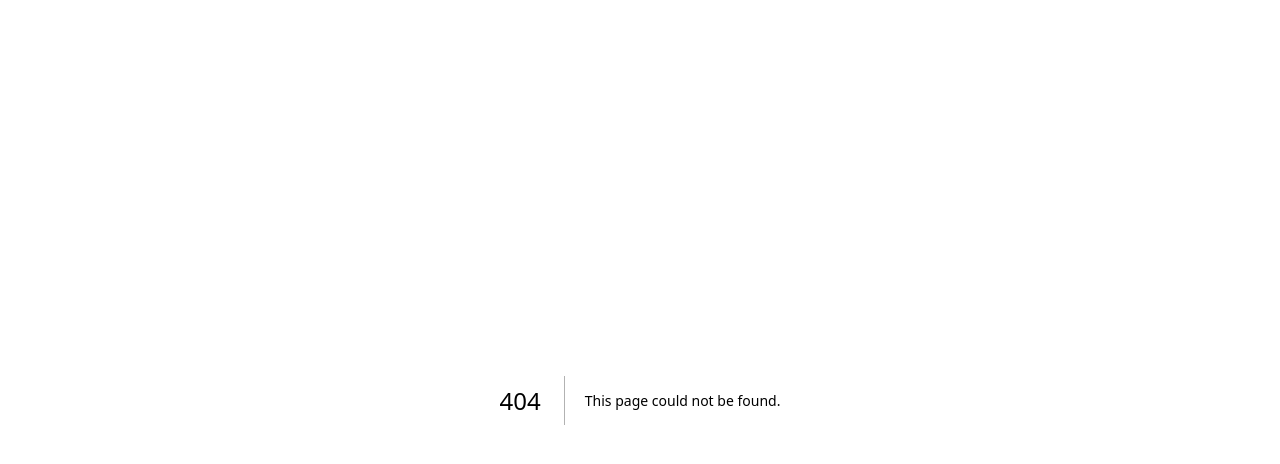
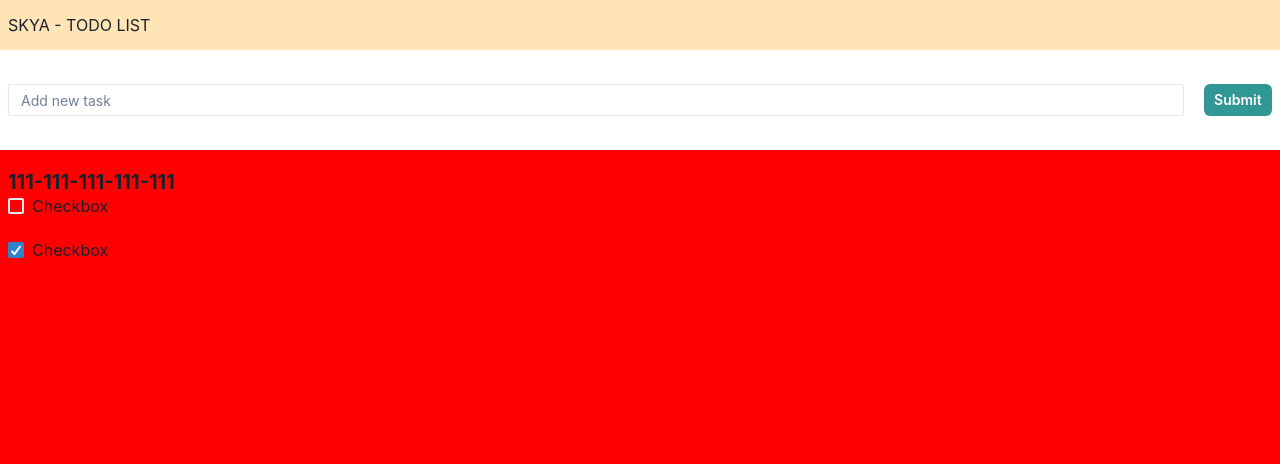
Before and after one commit to Dlumior/new_todolist, a Next.js app: page /topic/111-111-111-111-111 in a window 1280 px wide. Before the commit this address had no page. Shown: the top 464 px of the page. Built offline with nearby package versions, Linux system fonts and the light colour scheme.

Commit message:
Add task page

```diff
--- a/src/components/Layout/MainLayout.tsx
+++ b/src/components/Layout/MainLayout.tsx
@@ -5,7 +5,7 @@ import { CustomModal } from "@/components/Elements/CustomModal";
 
 type MainLayoutProps = {
   children: ReactNode;
-  handleAdd: Dispatch<ActionAdd | ActionRemove>;
+  handleAdd?: Dispatch<ActionAdd | ActionRemove>;
 };
 export const MainLayout: FC<MainLayoutProps> = (props) => {
   const { children, handleAdd } = props;
--- /dev/null
+++ b/src/components/Layout/TopicLayout.tsx
@@ -0,0 +1,69 @@
+import { FC, ReactNode } from "react";
+import { Box, Button, FormControl, FormErrorMessage, FormLabel, Input, Text } from "@chakra-ui/react";
+import { useForm } from "react-hook-form";
+
+type TopicLayoutProps = {
+  children: ReactNode;
+};
+
+type FormData = {
+  task: string;
+};
+export const TopicLayout: FC<TopicLayoutProps> = (props) => {
+  const { children } = props;
+
+  const {
+    handleSubmit,
+    register,
+    formState: { errors, isSubmitting },
+  } = useForm<FormData>();
+
+  function onSubmit(values: FormData) {
+    console.log(values);
+  }
+  return (
+    <>
+      <Box position={"sticky"} h={"50px"} bgColor={"moccasin"} display={"flex"} alignItems={"center"} p={2}>
+        <Text>SKYA - TODO LIST</Text>
+      </Box>
+      <Box position={"sticky"} h={"100px"} display={"flex"} p={2} justifyContent={"center"}>
+        <Box
+          as={"form"}
+          w={"100%"}
+          gap={5}
+          onSubmit={handleSubmit(onSubmit)}
+          display={"flex"}
+          alignItems={"center"}
+          justifyContent={"space-between"}
+        >
+          <FormControl isInvalid={errors.task !== undefined}>
+            <Input
+              size={"sm"}
+              id="task"
+              placeholder="Add new task"
+              {...register("task", {
+                required: "This is required",
+                minLength: { value: 4, message: "Minimum length should be 4" },
+              })}
+            />
+          </FormControl>
+          <Button size={"sm"} colorScheme="teal" isLoading={isSubmitting} type="submit">
+            Submit
+          </Button>
+        </Box>
+      </Box>
+      <Box
+        sx={{
+          height: "calc(100vh - 100px - 50px)",
+          minHeight: "-webkit-fill-available",
+        }}
+        py={"5"}
+        px={"2"}
+        overflowY={"scroll"}
+        bgColor={"red"}
+      >
+        {children}
+      </Box>
+    </>
+  );
+};
--- /dev/null
+++ b/src/pages/topic/[slug].tsx
@@ -0,0 +1,22 @@
+import { MainLayout } from "@/components/Layout/MainLayout";
+import { Box, Button, Checkbox, Heading, ListItem, Stack, Text, UnorderedList } from "@chakra-ui/react";
+import { FC } from "react";
+import { useRouter } from "next/router";
+import { TopicLayout } from "@/components/Layout/TopicLayout";
+
+export default function TopicTodoList() {
+  const router = useRouter();
+  const { slug } = router.query;
+  return (
+    <TopicLayout>
+      <Heading as={"h2"} size={"md"}>
+        {slug}
+      </Heading>
+
+      <Stack spacing={5} direction="column">
+        <Checkbox>Checkbox</Checkbox>
+        <Checkbox defaultChecked>Checkbox</Checkbox>
+      </Stack>
+    </TopicLayout>
+  );
+}
```
Also changed, not shown: src/components/Elements/CustomModal.tsx (+6 -4 lines), src/pages/index.tsx (+6 -1 lines).
